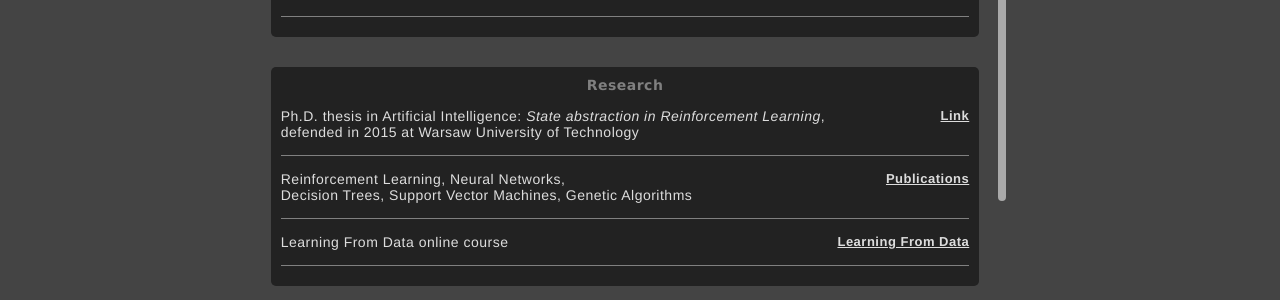
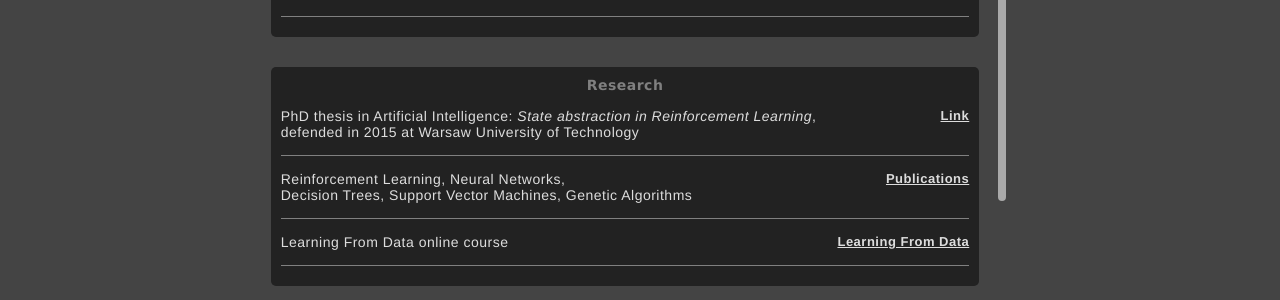
Before and after one commit to bartoszkp/bartoszkp.github.io, a Jekyll site: the page built from skills.html, in a window 1280 px wide. Shown: the part 364-664 px from the top of the page. Built offline with Jekyll 4.4.1, drawn with Linux system fonts in a browser that asks for light colours.

Commit message:
Unified PhD spelling

```diff
--- a/skills.html
+++ b/skills.html
@@ -18,7 +18,7 @@ js: initScroll.js;perfect-scrollbar.min.js;flash.js
 
 <div id="research" class="block center list wrapped-width">
 <p>Research</p>
-{% include skill.html name="Ph.D. thesis in Artificial Intelligence: <i>State abstraction in Reinforcement Learning</i>, <br /> defended in 2015 at Warsaw University of Technology" linkname="Link" link="https://repo.pw.edu.pl/info/phd/WUT113e3e486cfe4a4f9971e1d0d5e4db00/State%2Babstraction%2Bin%2Breinforcement%2Blearning?r=affiliation&lang=en" %}
+{% include skill.html name="PhD thesis in Artificial Intelligence: <i>State abstraction in Reinforcement Learning</i>, <br /> defended in 2015 at Warsaw University of Technology" linkname="Link" link="https://repo.pw.edu.pl/info/phd/WUT113e3e486cfe4a4f9971e1d0d5e4db00/State%2Babstraction%2Bin%2Breinforcement%2Blearning?r=affiliation&lang=en" %}
 {% include skill.html name="Reinforcement Learning, Neural Networks, <br /> Decision Trees, Support Vector Machines, Genetic Algorithms" link="publications.html" linkname="Publications" %}
 {% include skill.html name="Learning From Data online course" link="https://work.caltech.edu/telecourse.html" linkname="Learning From Data" %}
 </div>
```
